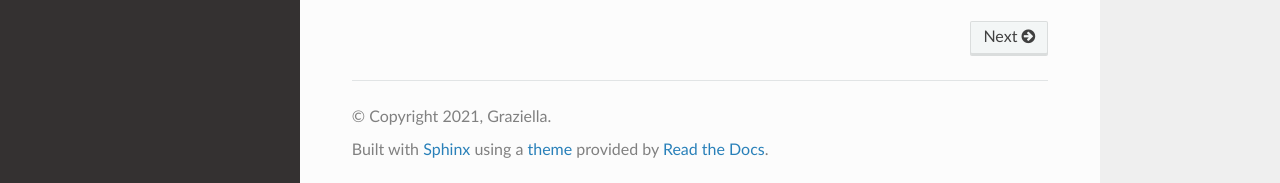
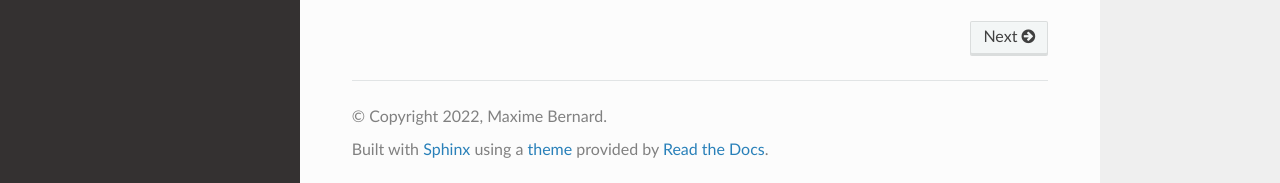
Before and after one commit to MBernAca/PecubeGUI_Doc, a Sphinx documentation site: the page built from docs/source/index.rst, in a window 1280 px wide and 986 px high. Shown: the part 800-983 px from the top of the window. Built offline with Sphinx 7.4.7 and the Read the Docs theme 2.0.0, drawn with Linux system fonts in a browser that asks for light colours.

Commit message:
Update conf.py

```diff
--- a/docs/source/conf.py
+++ b/docs/source/conf.py
@@ -3,8 +3,8 @@
 # -- Project information
 
 project = 'PecubeGUI'
-copyright = '2021, Graziella'
-author = 'Graziella'
+copyright = '2022, Maxime Bernard'
+author = 'Maxime Bernard'
 
 release = '0.1'
 version = '0.1.0'
```
